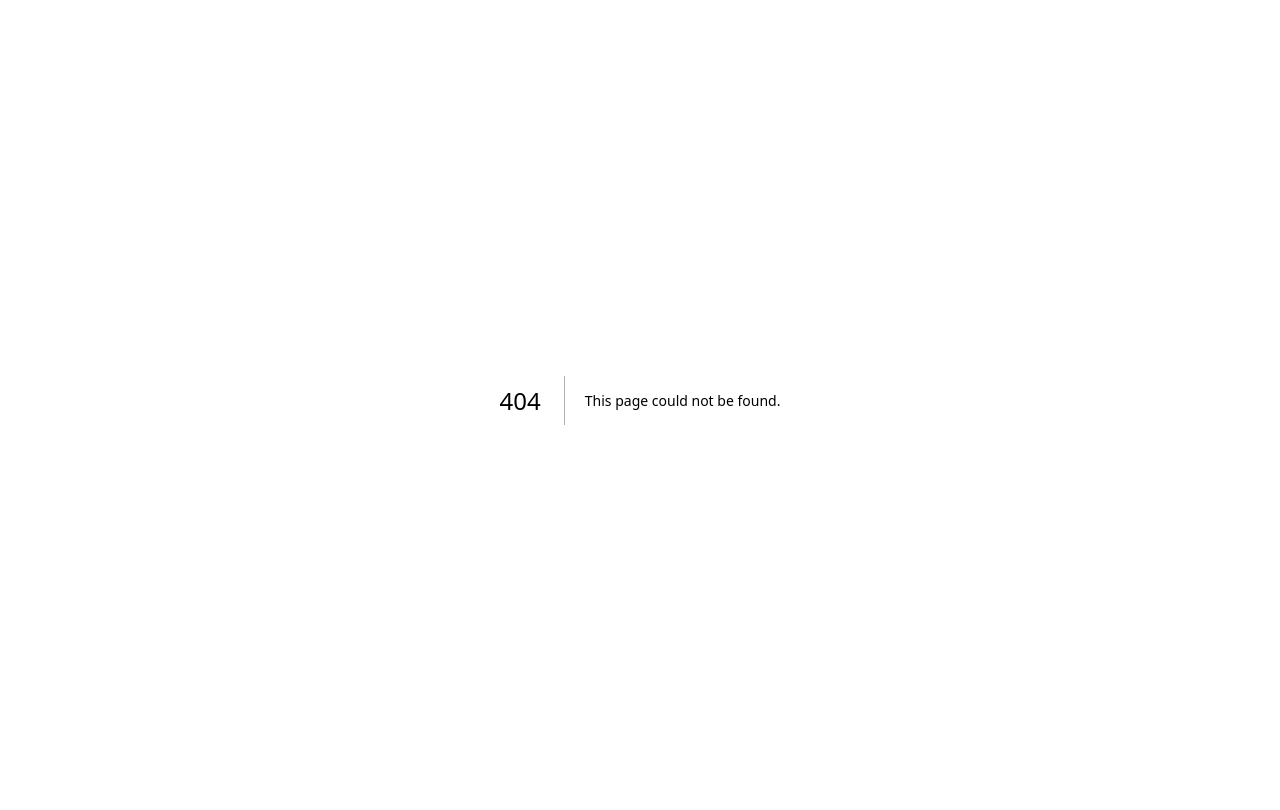
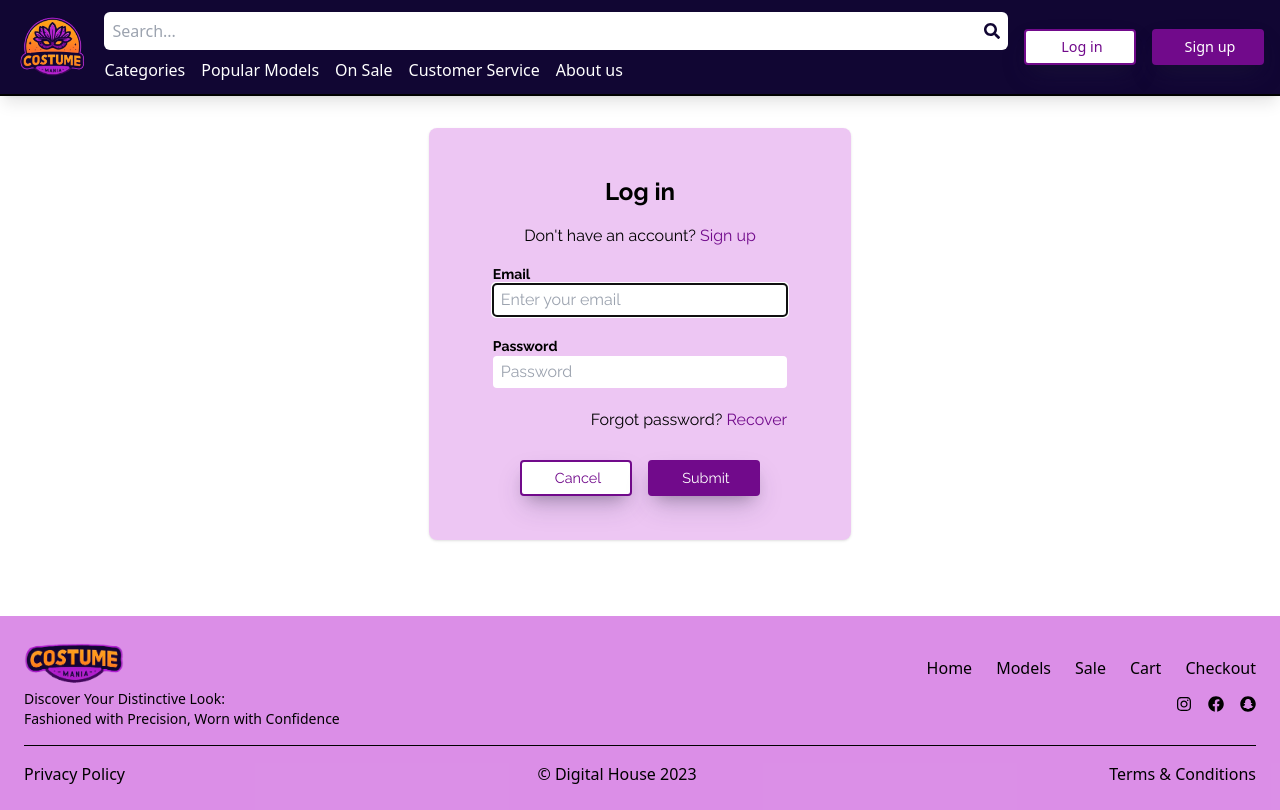
Before and after one commit to Daniel-Zemanate/PI2G1-front-costume-mania, a Next.js app: page /auth/login in a window 1280 px wide. Before the commit this address had no page. Built offline with nearby package versions, Linux system fonts and the light colour scheme; no server answers; a web font is replaced by a local one.

Commit message:
Agregando autenticación dummy

```diff
--- a/package.json
+++ b/package.json
@@ -11,6 +11,7 @@
   "dependencies": {
     "@hookform/resolvers": "^3.3.2",
     "next": "13.5.5",
+    "next-auth": "^4.24.4",
     "react": "^18",
     "react-dom": "^18",
     "react-hook-form": "^7.47.0",
--- a/src/components/Header/Drawer/index.tsx
+++ b/src/components/Header/Drawer/index.tsx
@@ -1,9 +1,12 @@
 import React, { useEffect } from "react";
-import { AiOutlineClose } from "react-icons/ai";
+import { AiOutlineClose, AiOutlineShoppingCart } from "react-icons/ai";
 import Link from "next/link";
 import logo from "@assets/logo-mask.png";
 import Image from "next/image";
 import SearchBar from "@/components/SearchBar";
+import { signOut, useSession } from "next-auth/react";
+import NavLink from "@/components/NavLink/NavLink";
+import Button from "@/components/Button";
 
 type Props = {
   children: React.ReactNode;
@@ -12,6 +15,8 @@ type Props = {
 };
 
 export default function Drawer({ children, isOpen, setIsOpen }: Props) {
+  const { data: session } = useSession();
+
   useEffect(() => {
     if (isOpen) {
       document.body.style.overflow = "hidden";
@@ -31,7 +36,7 @@ export default function Drawer({ children, isOpen, setIsOpen }: Props) {
     >
       <section
         className={
-          "w-full right-0 absolute bg-white h-3/4 shadow-xl delay-400 duration-500 ease-in-out transform overflow-hidden" +
+          "w-full right-0 absolute bg-white h-5/6 shadow-xl delay-400 duration-500 ease-in-out transform overflow-hidden" +
           (isOpen ? " translate-y-0 " : " -translate-y-full ")
         }
       >
@@ -52,7 +57,25 @@ export default function Drawer({ children, isOpen, setIsOpen }: Props) {
               <AiOutlineClose />
             </button>
           </div>
+          {session?.user && (
+            <div className="flex items-center justify-between bg-orange-2 px-3">
+              <NavLink route="/user-info" textColor="black">
+                Welcome, {session.user.name}
+              </NavLink>
+              <Button
+                label="Sign out"
+                buttonStyle="secondary"
+                size="small"
+                onClick={() => signOut()}
+              />
+            </div>
+          )}
           <div className="bg-purple-2 bg-opacity-20 text-black flex flex-col h-full gap-6 p-4">
+            {session?.user && (
+              <NavLink route="/" textColor="black" className="text-2xl">
+                <AiOutlineShoppingCart />
+              </NavLink>
+            )}
             {children}
             <div className="mt-auto">
               <SearchBar />
--- a/src/components/Header/index.tsx
+++ b/src/components/Header/index.tsx
@@ -5,31 +5,23 @@ import SearchBar from "../SearchBar";
 import NavLink from "../NavLink/NavLink";
 import { useState } from "react";
 import Drawer from "./Drawer";
-import { AiOutlineMenu } from "react-icons/ai";
+import { AiOutlineMenu, AiOutlineShoppingCart } from "react-icons/ai";
+import { signIn, signOut, useSession } from "next-auth/react";
+import Button from "../Button";
 
 const Header = () => {
   const [isOpen, setIsOpen] = useState(false);
+
+  const { data: session } = useSession();
 
   return (
     <div className="fixed top-0 w-full bg-purple-1 shadow-lg border-b-2 border-gray-500 z-50 h-24">
       <div className="flex items-center justify-between gap-4 container mx-auto px-6 md:px-4 items-center h-full">
         <Link href="/" className="h-full flex items-center">
-          <Image
-            src={logo}
-            alt="Costume Mania logo"
-            width={100}
-            height={100}
-          />
+          <Image src={logo} alt="Costume Mania logo" width={100} height={100} />
         </Link>
         <div className="w-full hidden md:block">
-          <div className="flex items-center space-x-4 justify-between">
-            <SearchBar />
-            <nav className="flex space-x-4">
-              <NavLink route="/login" label="Log in" textColor="white" />
-              <NavLink route="/signup" label="Sign up" textColor="white" />
-              <NavLink route="/" label="Cart" textColor="white" />
-            </nav>
-          </div>
+          <SearchBar />
           <nav className="flex space-x-4 mt-2 hidden md:block">
             <NavLink label="Categories" route="/" textColor="white" />
             <NavLink label="Popular Models" route="/about" textColor="white" />
@@ -42,6 +34,39 @@ const Header = () => {
             <NavLink label="About us" route="/contact" textColor="white" />
           </nav>
         </div>
+        <nav className="flex space-x-4 items-center hidden md:flex">
+          {session?.user ? (
+            <>
+              <NavLink route="/user-info" textColor="white">
+                Welcome, {session.user.name}
+              </NavLink>
+              <NavLink route="/" textColor="white" className="text-2xl">
+                <AiOutlineShoppingCart />
+              </NavLink>
+              <Button
+                label="Sign out"
+                buttonStyle="secondary"
+                size="small"
+                onClick={() => signOut()}
+              />
+            </>
+          ) : (
+            <>
+              <Button
+                label="Log in"
+                buttonStyle="secondary"
+                size="small"
+                onClick={() => signIn()}
+              />
+              <Button
+                label="Sign up"
+                buttonStyle="primary"
+                size="small"
+                to="/auth/signup"
+              />
+            </>
+          )}
+        </nav>
         <button
           onClick={() => setIsOpen(true)}
           className="block md:hidden p-4 border rounded text-white"
--- a/src/components/LogInForm/index.tsx
+++ b/src/components/LogInForm/index.tsx
@@ -6,6 +6,7 @@ import { yupResolver } from "@hookform/resolvers/yup";
 import Form from "../Form";
 import Button from "../Button";
 import NavLink from "../NavLink/NavLink";
+import { signIn } from "next-auth/react";
 
 // validation
 const LogInSchema = yup.object().shape({
@@ -26,7 +27,17 @@ function LogInForm() {
     formState: { errors },
   } = useForm({ resolver: yupResolver(LogInSchema) });
 
-  const onSubmit = handleSubmit((data) => console.log(data));
+  const onSubmit = handleSubmit(async (data) => {
+
+    const result = await signIn("credentials", {
+      email: data.email,
+      password: data.password,
+      redirect: true,
+      callbackUrl: '/'
+    });
+
+    console.log(result);
+  });
 
   return (
     <Form onSubmit={onSubmit}>
@@ -34,7 +45,8 @@ function LogInForm() {
         <Form.Title>Log in</Form.Title>
         <Form.TextSection>
           <span>
-            Don&apos;t have an account? <NavLink label="Sign up" route="/signup" textColor="purple-2"/>
+            Don&apos;t have an account?{" "}
+            <NavLink label="Sign up" route="/signup" textColor="purple-2" />
           </span>
         </Form.TextSection>
       </Form.Header>
@@ -55,7 +67,14 @@ function LogInForm() {
           error={errors.password?.message}
         />
       </Form.Body>
-      <p className="self-end">Forgot password? <NavLink label="Recover" route="/password-recovery" textColor="purple-2"/></p>
+      <p className="self-end">
+        Forgot password?{" "}
+        <NavLink
+          label="Recover"
+          route="/password-recovery"
+          textColor="purple-2"
+        />
+      </p>
       <Form.ButtonSection>
         <Button
           label="Cancel"
--- a/src/components/SignUpForm/index.tsx
+++ b/src/components/SignUpForm/index.tsx
@@ -53,7 +53,7 @@ function SignUpForm() {
         <Form.TextSection>
           <span>
             Already have an account?{" "}
-            <NavLink label="Log in" route="/login" textColor="purple-2" />
+            <NavLink label="Log in" route="/auth/login" textColor="purple-2" />
           </span>
         </Form.TextSection>
       </Form.Header>
--- /dev/null
+++ b/src/middleware.ts
@@ -0,0 +1,5 @@
+export { default } from "next-auth/middleware"
+
+// Para proteger rutas más profundas: "/RUTA/:path*"
+
+export const config = { matcher: ["/user-info"] }
--- a/src/pages/_app.tsx
+++ b/src/pages/_app.tsx
@@ -1,6 +1,19 @@
 import "@/styles/globals.css";
+import { SessionProvider } from "next-auth/react";
 import type { AppProps } from "next/app";
 
-export default function App({ Component, pageProps }: AppProps) {
-  return <Component {...pageProps} />;
+type Props = {
+  session: any;
+};
+
+export default function App({
+  Component,
+  pageProps,
+  session,
+}: AppProps & Props) {
+  return (
+    <SessionProvider session={session}>
+      <Component {...pageProps} />
+    </SessionProvider>
+  );
 }
--- /dev/null
+++ b/src/pages/api/auth/[...nextauth].ts
@@ -0,0 +1,58 @@
+import NextAuth, { NextAuthOptions } from "next-auth";
+import CredentialsProvider from "next-auth/providers/credentials";
+
+export const authOptions: NextAuthOptions = {
+  providers: [
+    CredentialsProvider({
+      // The name to display on the sign in form (e.g. "Sign in with...")
+      name: "Credentials",
+      // `credentials` is used to generate a form on the sign in page.
+      // You can specify which fields should be submitted, by adding keys to the `credentials` object.
+      // e.g. domain, username, password, 2FA token, etc.
+      // You can pass any HTML attribute to the <input> tag through the object.
+      credentials: {
+        email: { label: "Username", type: "email", placeholder: "jsmith" },
+        password: { label: "Password", type: "password" },
+      },
+      async authorize(credentials, req) {
+        const { email, password } = credentials as { email: string, password: string };
+
+        //TODO: CONEXIÓN CON API
+        // const res = await fetch(URL,{
+        //   method: "POST",
+        //   headers: {
+        //     "Content-Type": "application/json"
+        //   },
+        //   body: JSON.stringify({
+        //     email,
+        //     password
+        //   })
+        // })
+
+        // const user = await res.json()
+
+        // if(res.ok && user){
+        //   return user
+        // } else return null
+
+        if (email === "abc@mail.com" && password === "123456") {
+          return {
+            id: 1,
+            email: "abc@mail.com",
+            name: "Martín Rosas"
+          } as any;
+        } else {
+          return null
+        }
+      },
+    }),
+  ],
+  session: {
+    strategy: "jwt"
+  },
+  pages:{
+    signIn:"/auth/login"
+  }
+};
+
+export default NextAuth(authOptions);
--- a/tsconfig.json
+++ b/tsconfig.json
@@ -22,6 +22,6 @@
       "@styles/*": ["./src/styles/*"]
     }
   },
-  "include": ["next-env.d.ts", "**/*.ts", "**/*.tsx"],
+  "include": ["next-env.d.ts", "**/*.ts", "**/*.tsx", "src/middleware.ts"],
   "exclude": ["node_modules"]
 }
```
Also changed, not shown: src/pages/auth/login/index.tsx (renamed from src/pages/login/index.tsx), src/pages/auth/password-recovery/index.tsx (renamed from src/pages/password-recovery/index.tsx), src/pages/auth/signup/index.tsx (renamed from src/pages/signup/index.tsx), 1 other file (tests, documents, lock files or other folders).
